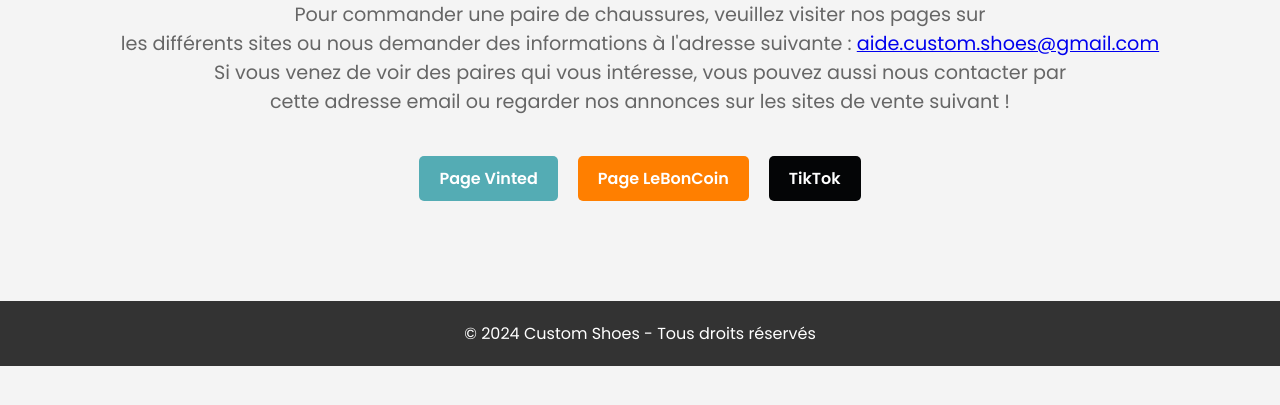
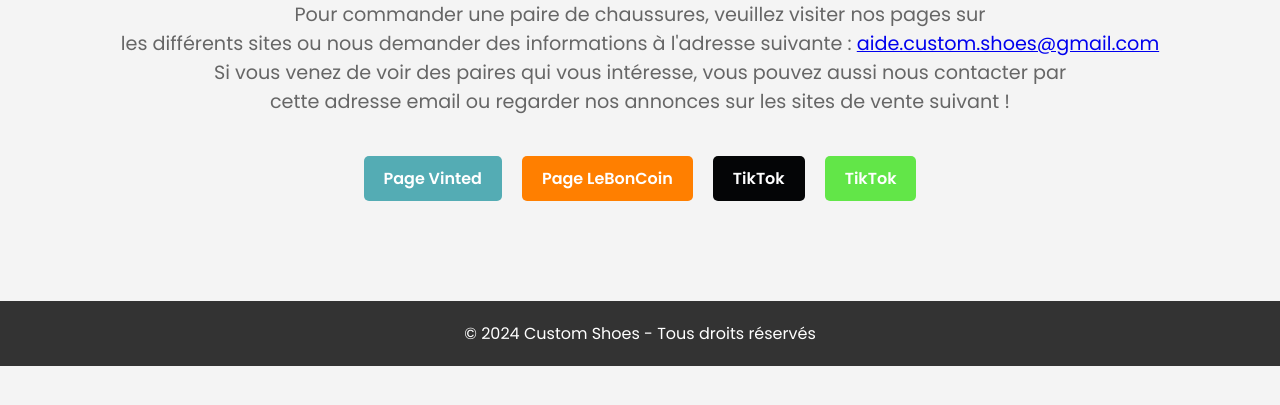
Before and after one commit to Kwivil/ConflitCraft, a plain HTML site: page contact.html in a window 1280 px wide. Shown: the part 187-592 px from the top of the page. Drawn offline with Linux system fonts and the light colour scheme.

Commit message:
Custom Shoess 6

```diff
--- a/contact.html
+++ b/contact.html
@@ -25,6 +25,7 @@
             <a href="https://www.vinted.fr/member/230565743" target="_blank" class="btn-vinted">Page Vinted</a>
             <a href="https://www.leboncoin.fr/profile/132b97d1-37b8-41e0-96c5-6032a5d3c245" target="_blank" class="btn-leboncoin">Page LeBonCoin</a>
             <a href="https://www.tiktok.com/@customshoess_" target="_blank" class="btn-tiktok">TikTok</a>
+            <a href="https://fr.nextdoor.com/profile/02XJ9wG_whyZT4Q7R/?is=feed_author" target="_blank" class="btn-nextdoor">TikTok</a>
 
         </div>
     </section>
--- a/styles.css
+++ b/styles.css
@@ -228,7 +228,7 @@ section.contact {
     gap: 20px;
 }
 
-.btn-vinted, .btn-leboncoin, .btn-tiktok {
+.btn-vinted, .btn-leboncoin, .btn-tiktok, .btn-nextdoor {
     padding: 10px 20px;
     color: white;
     border-radius: 5px;
@@ -248,7 +248,9 @@ section.contact {
 .btn-tiktok {
     background-color: #040506; /* Rose pour TikTok */
 }
-
+.btn-nextdoor {
+    background-color: #62e648; /* Rose pour TikTok */
+}
 .btn-vinted:hover {
     background-color: #d62839;
 }
@@ -260,6 +262,10 @@ section.contact {
 .btn-tiktok:hover {
     background-color: #d62839;
 }
+.btn-nextdoor:hover {
+    background-color: #d62839;
+}
+
 
 /* Footer */
 footer {
```
